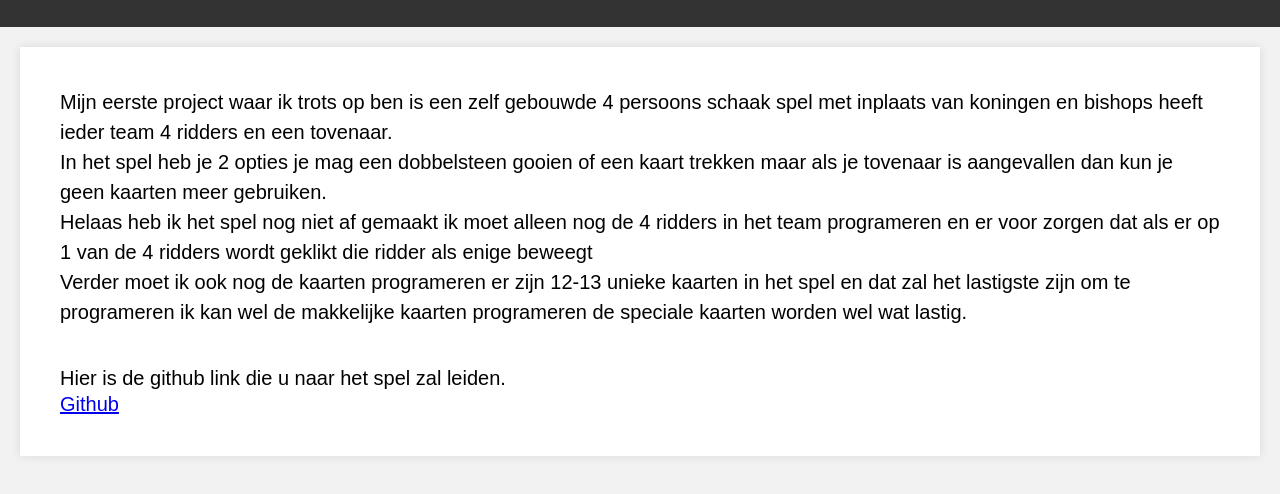
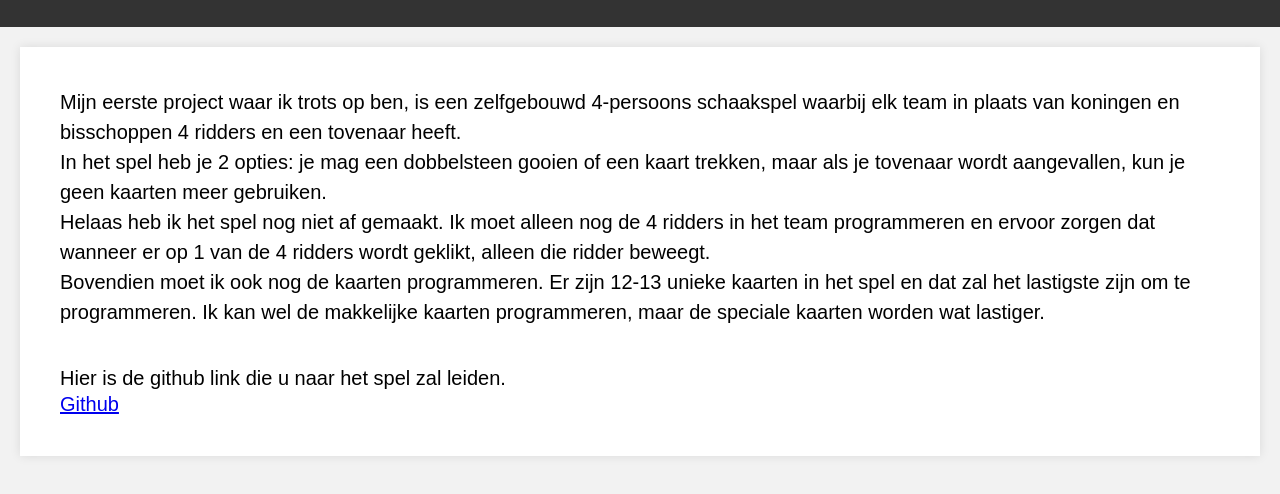
Before and after one commit to Ogulcan2005/Ogulcan2005.github.io, a plain HTML site: page project1.html in a window 1280 px wide. Shown: the part 60-554 px from the top of the page. Drawn offline with Linux system fonts and the light colour scheme.

Commit message:
'project'

```diff
--- a/project1.html
+++ b/project1.html
@@ -11,10 +11,10 @@
     <h1>Project 1</h1>
   </header>
   <section>
-    <p>Mijn eerste project waar ik trots op ben is een zelf gebouwde 4 persoons schaak spel met inplaats van koningen en bishops heeft ieder team 4 ridders en een tovenaar.</p>
-    <p>In het spel heb je 2 opties je mag een dobbelsteen gooien of een kaart trekken maar als je tovenaar is aangevallen dan kun je geen kaarten meer gebruiken.</p>
-    <p>Helaas heb ik het spel nog niet af gemaakt ik moet alleen nog de 4 ridders in het team programeren en er voor zorgen dat als er op 1 van de 4 ridders wordt geklikt die ridder als enige beweegt</p>
-    <p>Verder moet ik ook nog de kaarten programeren er zijn 12-13 unieke kaarten in het spel en dat zal het lastigste zijn om te programeren ik kan wel de makkelijke kaarten programeren de speciale kaarten worden wel wat lastig.</p>
+    <p>Mijn eerste project waar ik trots op ben, is een zelfgebouwd 4-persoons schaakspel waarbij elk team in plaats van koningen en bisschoppen 4 ridders en een tovenaar heeft.</p>
+<p>In het spel heb je 2 opties: je mag een dobbelsteen gooien of een kaart trekken, maar als je tovenaar wordt aangevallen, kun je geen kaarten meer gebruiken.</p>
+<p>Helaas heb ik het spel nog niet af gemaakt. Ik moet alleen nog de 4 ridders in het team programmeren en ervoor zorgen dat wanneer er op 1 van de 4 ridders wordt geklikt, alleen die ridder beweegt.</p>
+<p>Bovendien moet ik ook nog de kaarten programmeren. Er zijn 12-13 unieke kaarten in het spel en dat zal het lastigste zijn om te programmeren. Ik kan wel de makkelijke kaarten programmeren, maar de speciale kaarten worden wat lastiger.</p>
     <br></br>
     <p>Hier is de github link die u naar het spel zal leiden.</p>
     <a href="https://github.com/Ogulcan2005/Dynamische-front-end/tree/main/bordspel/schaken">Github</a>
```
Also changed, not shown: project2.html (+2 -2 lines), project3.html (+2 -2 lines).
